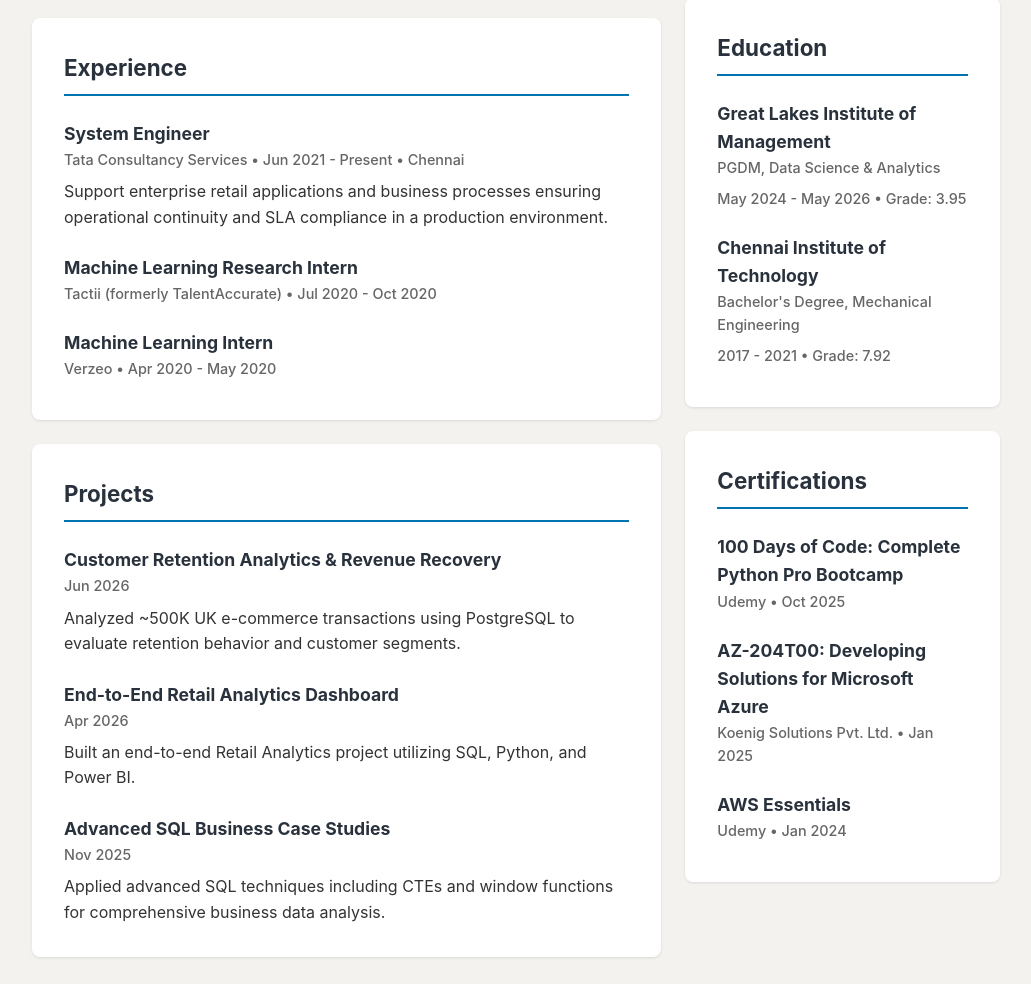
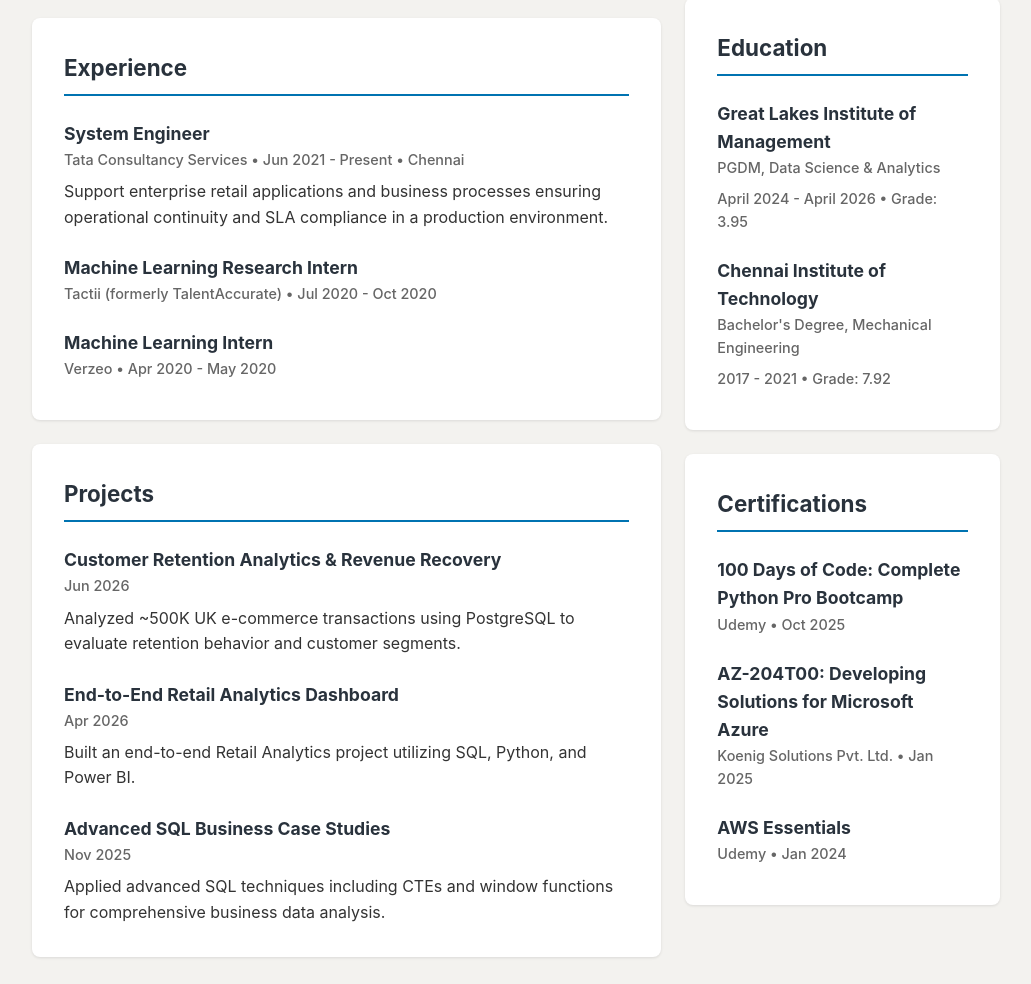
Before and after one commit to VigneshJM1999/VigneshJM1999.github.io, a plain HTML site: page index.html in a window 1280 px wide. Shown: the part 903-1887 px from the top of the page, without its empty margins (124-1155 px from the left). Drawn offline with Linux system fonts and the light colour scheme.

Commit message:
Update index.html

```diff
--- a/index.html
+++ b/index.html
@@ -224,7 +224,7 @@
                 <div class="item">
                     <h4>Great Lakes Institute of Management</h4>
                     <p class="meta">PGDM, Data Science & Analytics</p>
-                    <p class="meta">May 2024 - May 2026 • Grade: 3.95</p>
+                    <p class="meta">April 2024 - April 2026 • Grade: 3.95</p>
                 </div>
                 <div class="item">
                     <h4>Chennai Institute of Technology</h4>
```
